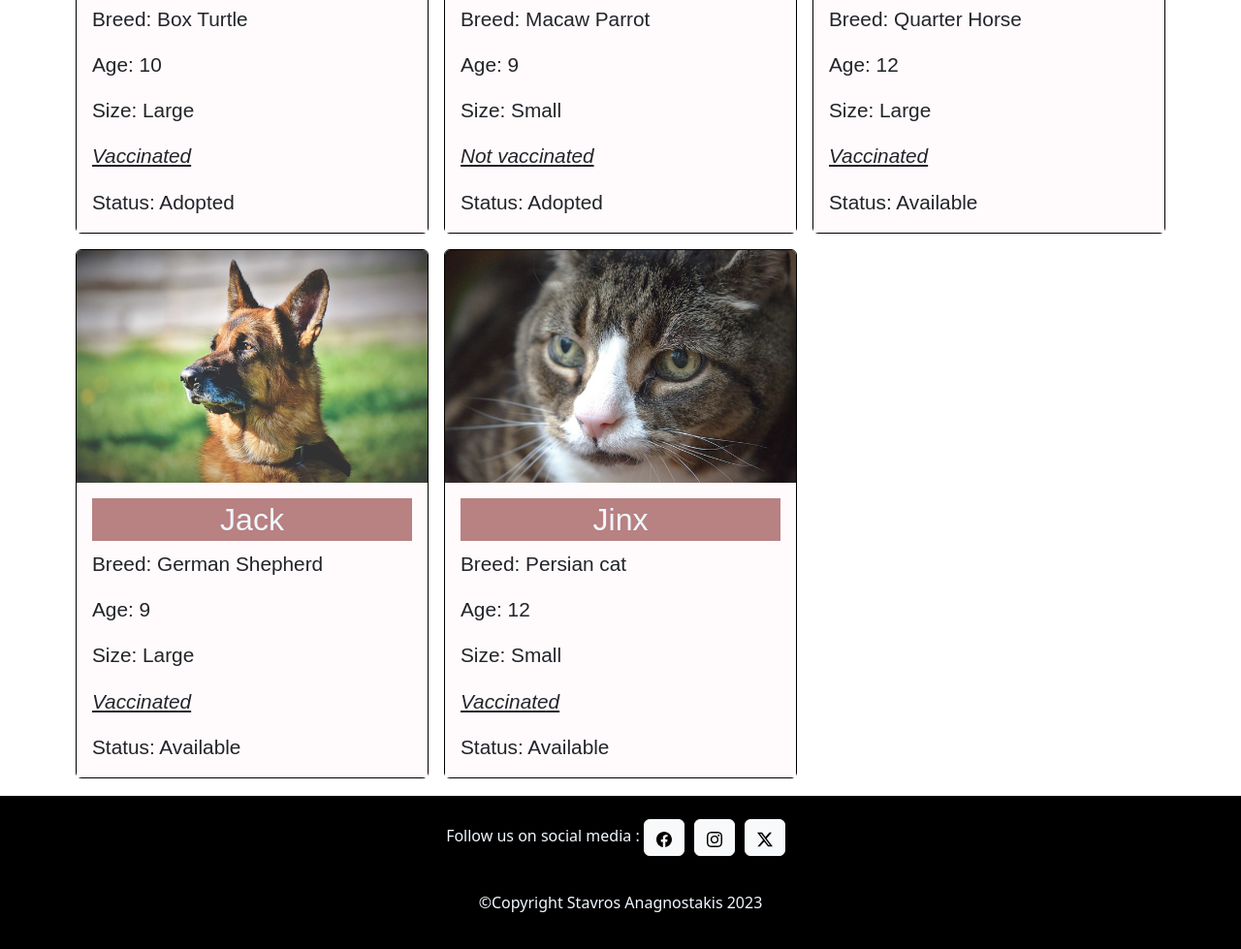
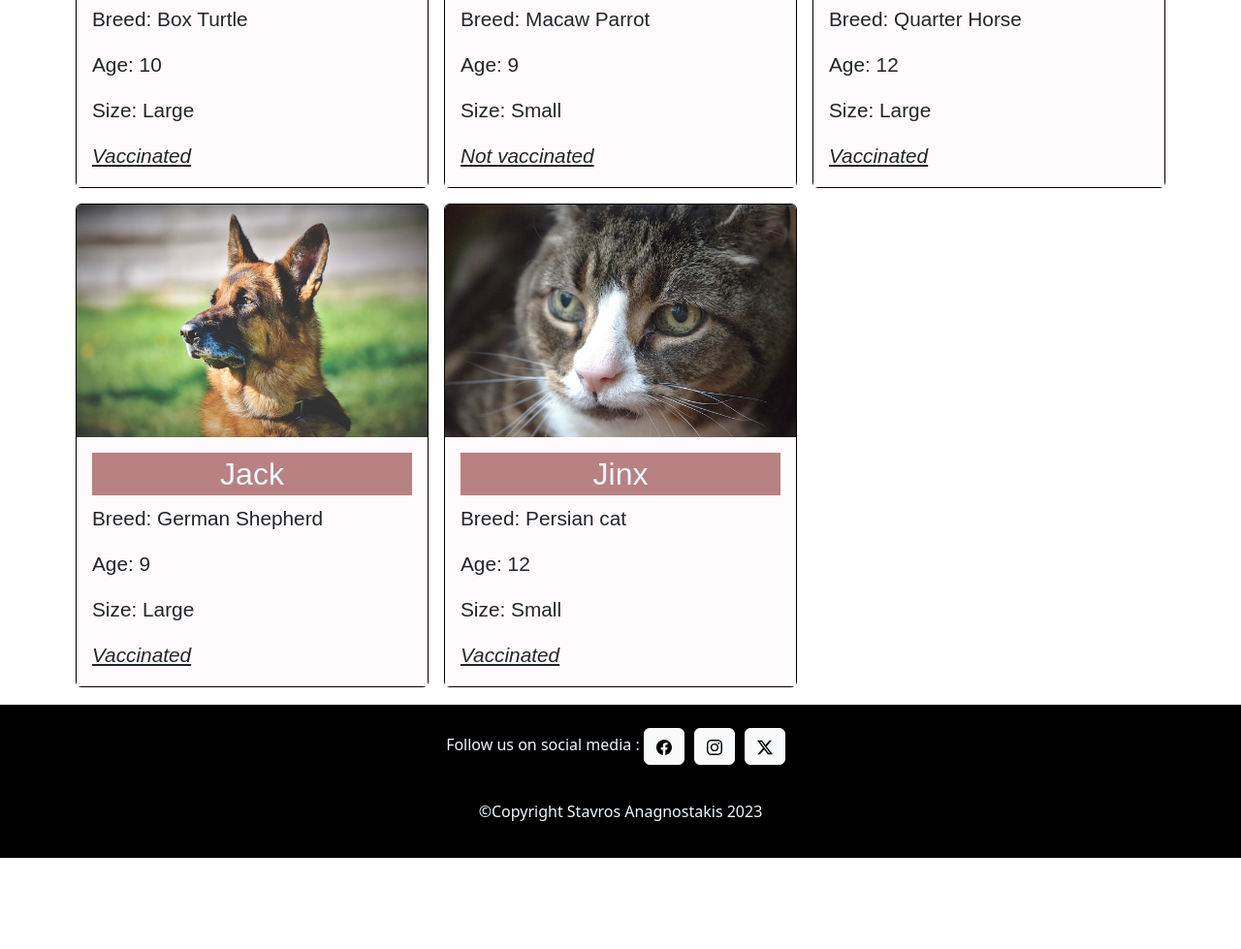
Before and after one commit to stavrosan/Pet-adoption-platform, a PHP site: page /senior.php in a window 1280 px wide. Shown: the part 524-1503 px from the top of the page at 97% size. After the commit the page ends 1409 px from the top, so only its background shows below. Run offline with PHP 8.4, Linux system fonts and the light colour scheme; data comes from the database, SQL or seed files in the repository; some web fonts are replaced.

Commit message:
update avail

```diff
--- a/senior.php
+++ b/senior.php
@@ -22,7 +22,6 @@ if(mysqli_num_rows($result) > 0){
                     <p class='card-text'>Age: $row[age]</p>
                     <p class='card-text'>Size: $row[size]</p>
                     <p class='card-text fst-italic text-decoration-underline'> $vaccin</p>
-                    <p class='card-text'>Status: $row[status]</p>
                   </div>
                  </div>
                 </div>
```
